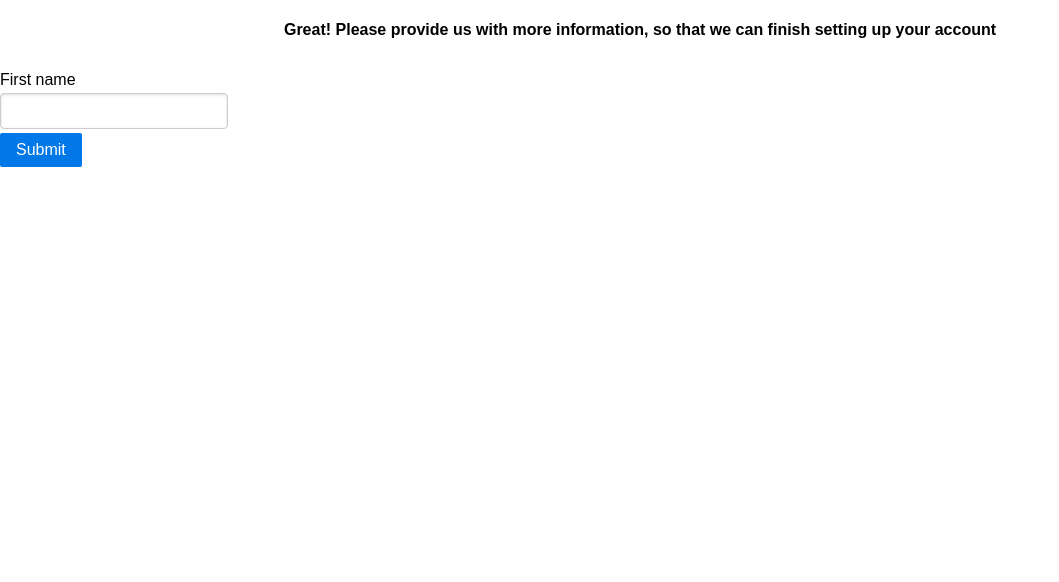
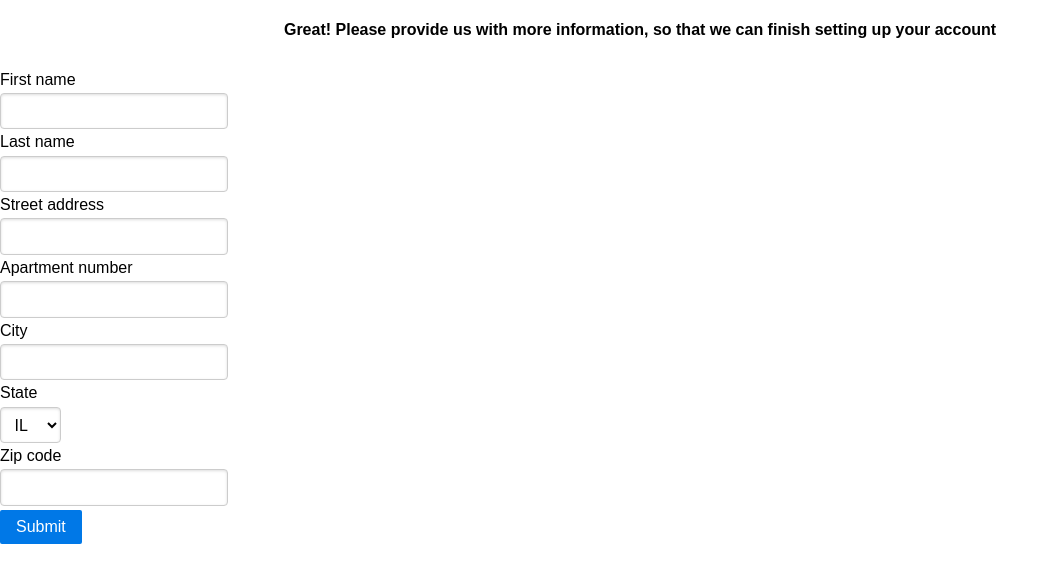
Before and after one commit to davidcbalsley/final-project, a React (Create React App) app in the folder client/: page /ClientCreateNameAndAddress in a window 1280 px wide. Shown: the top 582 px of the page, without its empty margins (0-1059 px from the left). Built offline with nearby package versions, Linux system fonts and the light colour scheme.

Commit message:
Client create name and address

```diff
--- a/client/src/pages/ClientCreateNameAndAddress.js
+++ b/client/src/pages/ClientCreateNameAndAddress.js
@@ -8,8 +8,37 @@ function ClientCreateNameAndAddress() {
 
             <form class="pure-form pure-form-stacked">
                 <fieldset>
+                    {/* First name */}
                     <label for="new-first-name">First name</label>
                     <input type="text" id="new-first-name" />
+
+                    {/* Last name */}
+                    <label for="new-last-name">Last name</label>
+                    <input type="text" id="new-last-name" />
+
+                    {/* Street address */}
+                    <label for="new-street-address">Street address</label>
+                    <input type="text" id="new-last-name" />
+
+                    {/* Apartment number */}
+                    <label for="new-apartment-number">Apartment number</label>
+                    <input type="text" id="new-apartment-number" />
+
+                    {/* City */}
+                    <label for="new-city">City</label>
+                    <input type="text" id="new-city" />
+
+                    {/* State */}
+                    <label for="new-state">State</label>
+                    <select id="new-city">
+                        <option>IL</option>
+                        <option>IN</option>
+                        <option>WI</option>
+                    </select>
+
+                    {/* Zip code */}
+                    <label for="new-zip">Zip code</label>
+                    <input type="text" id="new-zip" />
 
                     <button type="submit" class="pure-button pure-button-primary">Submit</button>
                 </fieldset>
```
